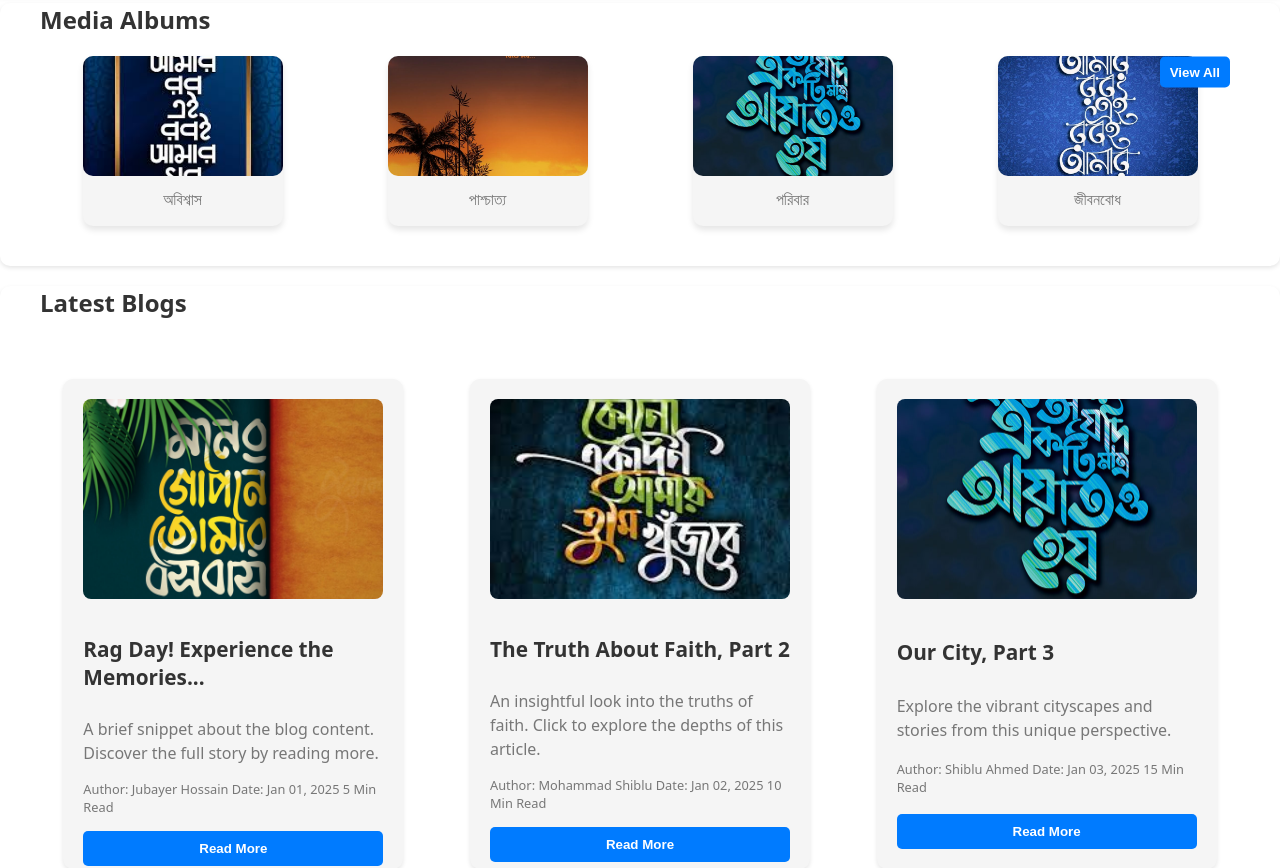
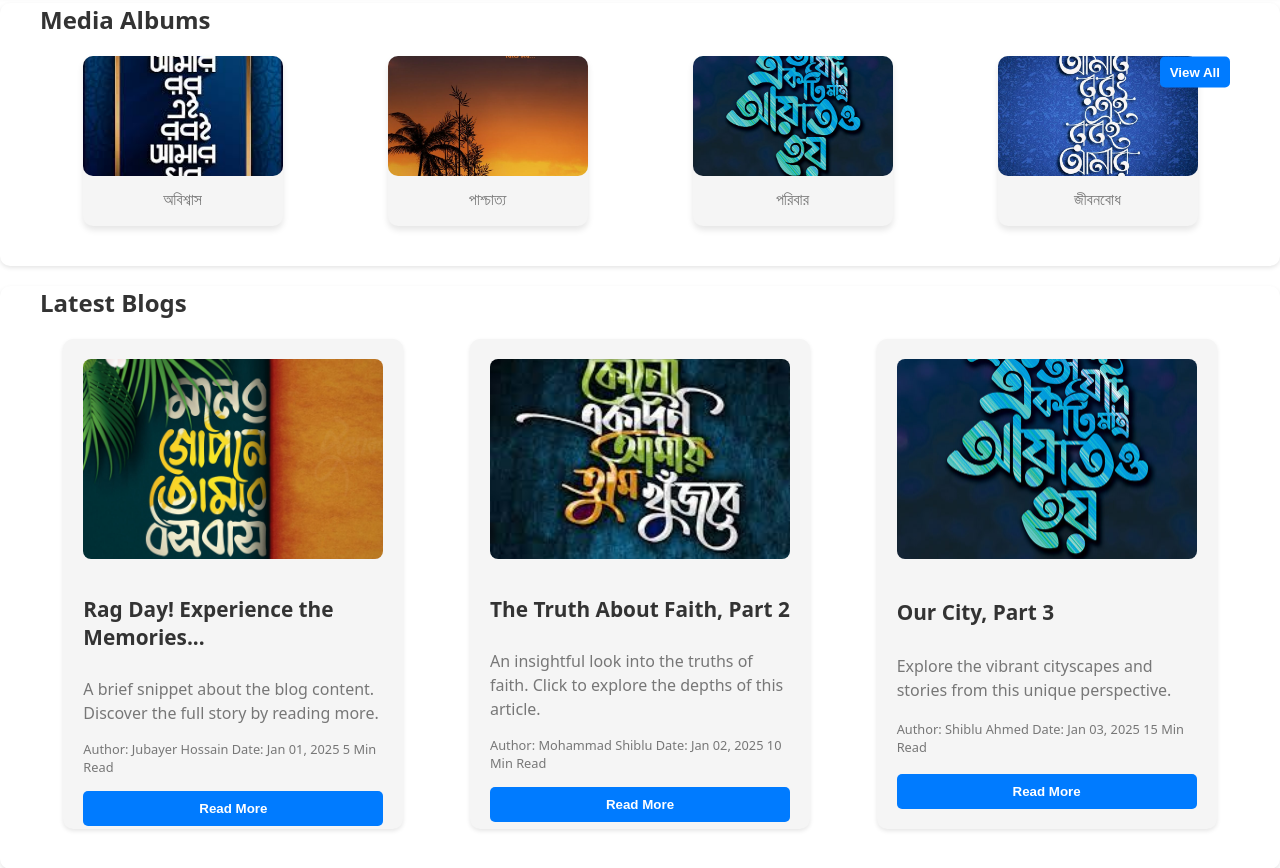
Before and after one commit to abin0x/Blogging_fronten, a plain HTML site: page html/index.html in a window 1280 px wide. Shown: the part 112-980 px from the top of the page. Drawn offline with Linux system fonts and the light colour scheme.

Commit message:
blog section design done

```diff
--- a/css/styles.css
+++ b/css/styles.css
@@ -216,6 +216,7 @@ body {
 .blogs-section {
     width: 100%;
     /* top: 50%; */
+
     padding: 40px;
     background: #fff;
     margin: 20px auto;
@@ -229,7 +230,7 @@ body {
     gap: 20px;
     flex-wrap: wrap;
     justify-content: space-around;
-    margin-top: 20px;
+    margin-top: -40px;
     max-width: 100%;
     box-sizing: border-box;
 }
@@ -245,6 +246,7 @@ body {
     display: flex;
     flex-direction: column;
     justify-content: space-between;
+    cursor: pointer;
 }
 
 .blog-card:hover {
```
